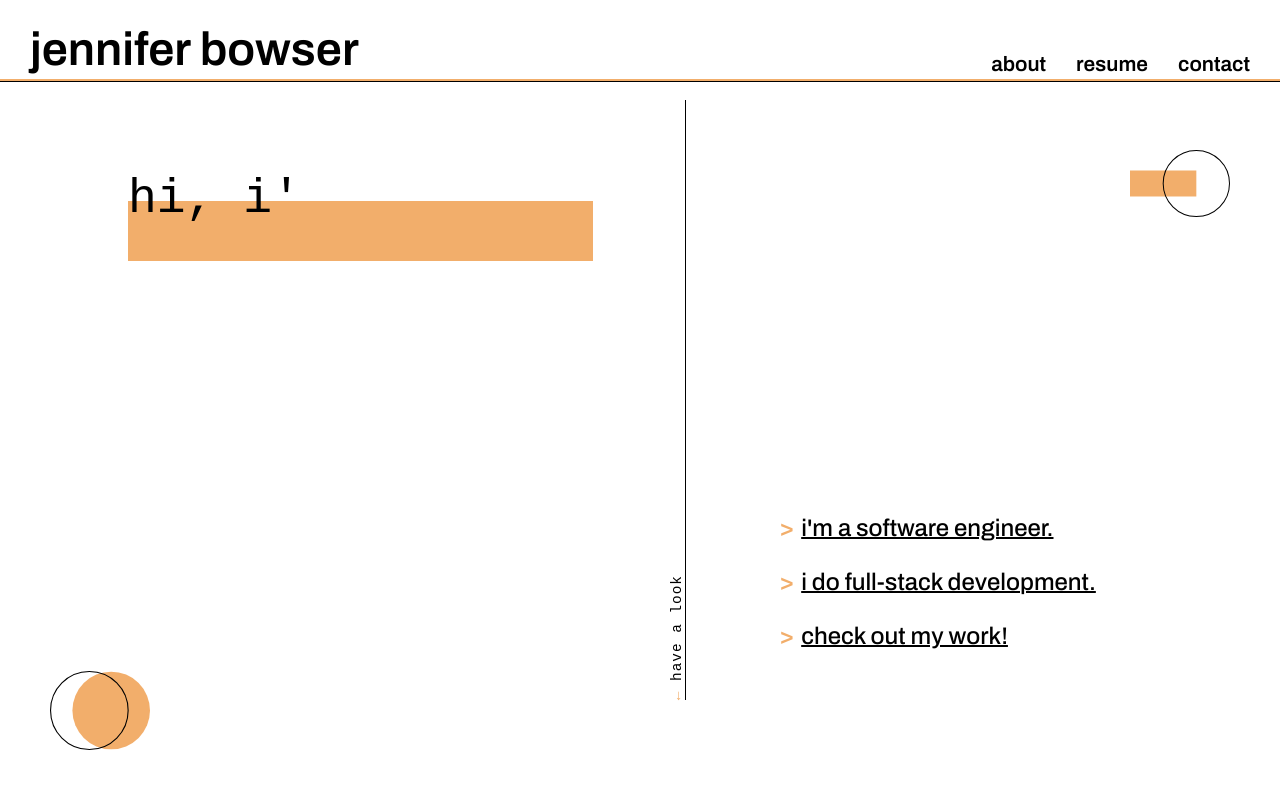
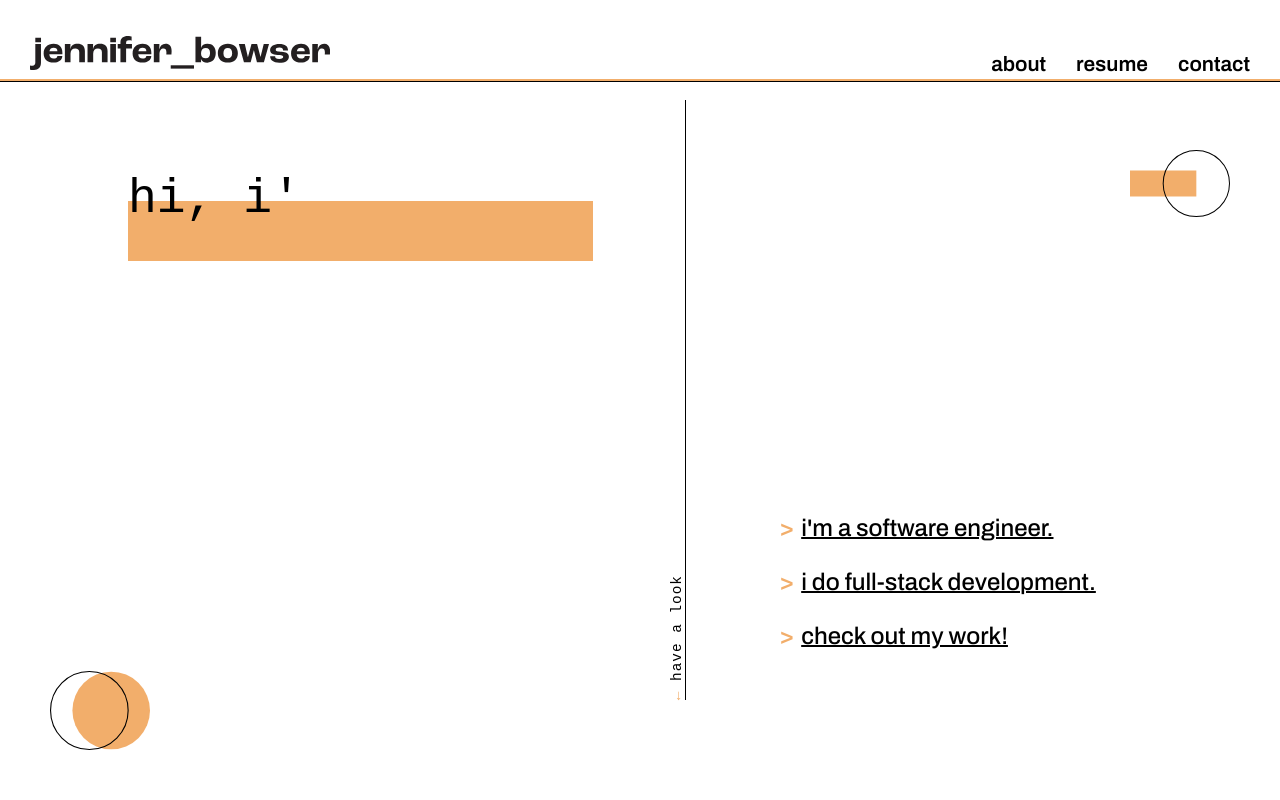
Before and after one commit to jennifer-bowser/jb-dev, a React (Vite) app: page / in a window 1280 px wide. Shown: the top 800 px of the page. Built offline with nearby package versions, Linux system fonts and the light colour scheme; a web font is replaced by a local one.

Commit message:
new logos

```diff
--- a/src/components/navigation/Navbar/Navbar.css
+++ b/src/components/navigation/Navbar/Navbar.css
@@ -27,7 +27,7 @@
 .Navbar-FullLogo {
     height: auto;
     margin-bottom: 5px;
-    width: 150px;
+    width: 300px;
     transition: var(--transition);
 }
 
--- a/src/components/navigation/Navbar/Navbar.jsx
+++ b/src/components/navigation/Navbar/Navbar.jsx
@@ -7,8 +7,7 @@ export default function Navbar({ sections }) {
 
     return (
         <div className="Navbar">
-            {/* <img src={fullLogo} height="40" className="Navbar-FullLogo"/> */}
-            <div style={{ fontWeight: 600, fontSize: "35pt" }}>jennifer bowser</div>
+            <img src={fullLogo} height="40" className="Navbar-FullLogo" />
             <NavMenu sections={sections} />
         </div>
     )
```
Also changed, not shown: src/assets/jb-dev-logos/jb-logo-full.svg, src/assets/jb-dev-logos/jb-logo-mini.svg.
